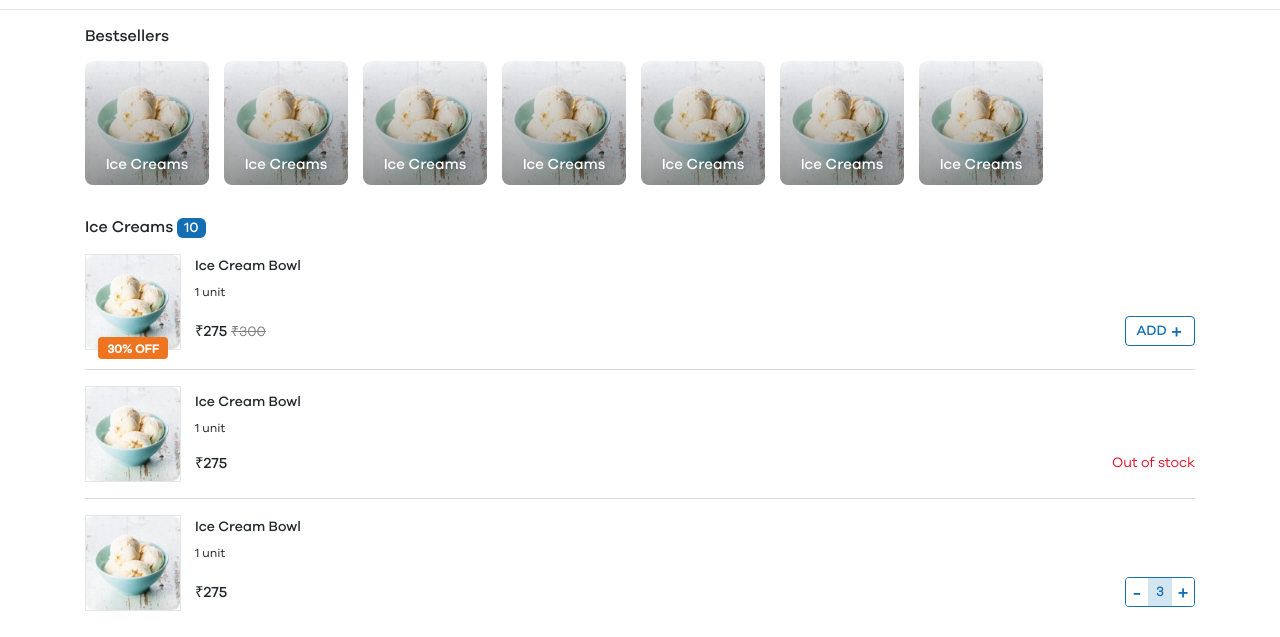
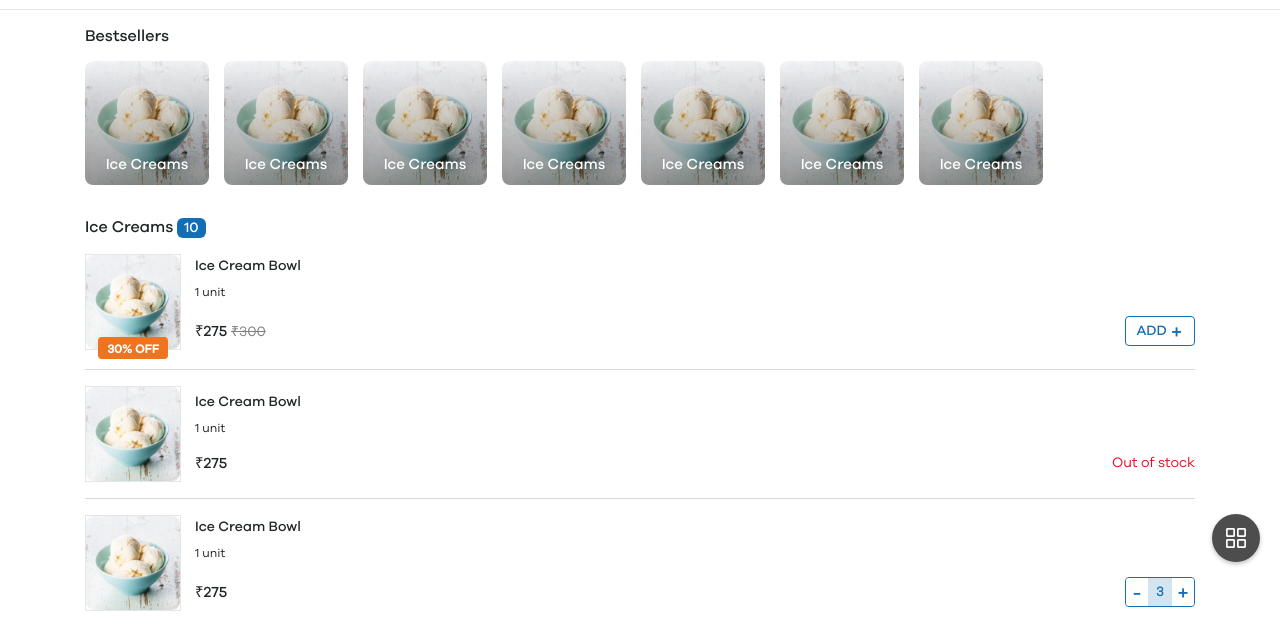
Before and after one commit to prograk/dukaan_html, a plain HTML site: page index.html in a window 1280 px wide. Shown: the part 163-800 px from the top of the page. Drawn offline with Linux system fonts and the light colour scheme.

Commit message:
added floating button

```diff
--- a/assets/scss/styles.scss
+++ b/assets/scss/styles.scss
@@ -377,3 +377,20 @@
         }
     }
 }
+
+.floating_navigation {
+    position: fixed;
+    bottom: 75px;
+    right: 20px;
+
+    button {
+        border-radius: 100px;
+        height: 48px;
+        width: 48px;
+        display: flex;
+        align-items: center;
+        justify-content: center;
+        box-shadow: 0 2px 4px 0 rgba(0, 0, 0, 0.25);
+        background-color: #4d4d4d;
+    }
+}
--- a/index.html
+++ b/index.html
@@ -230,7 +230,11 @@
         </div>
     </div>
 
-    <div class="floating"
+    <div class="floating_navigation">
+        <button class="btn floating_navigation_button">
+            <img src="./assets/images/group-3.svg" alt="nav">
+        </button>
+    </div>
 </body>
 
 </html>
```
Also changed, not shown: assets/css/styles.min.css, 1 other file.
